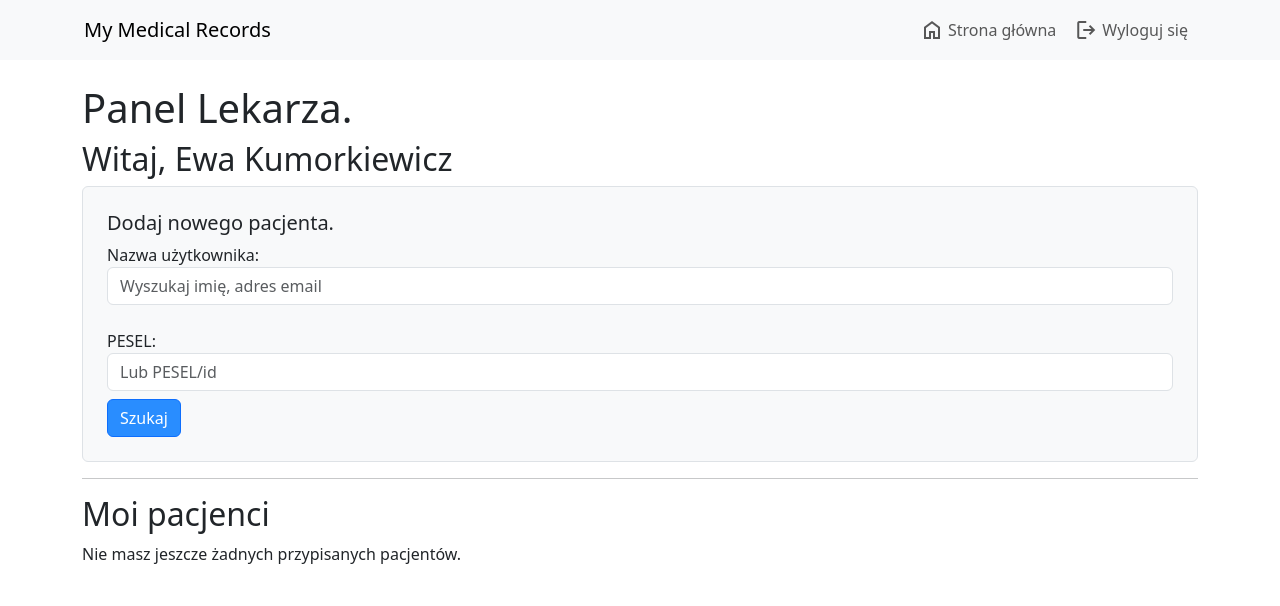
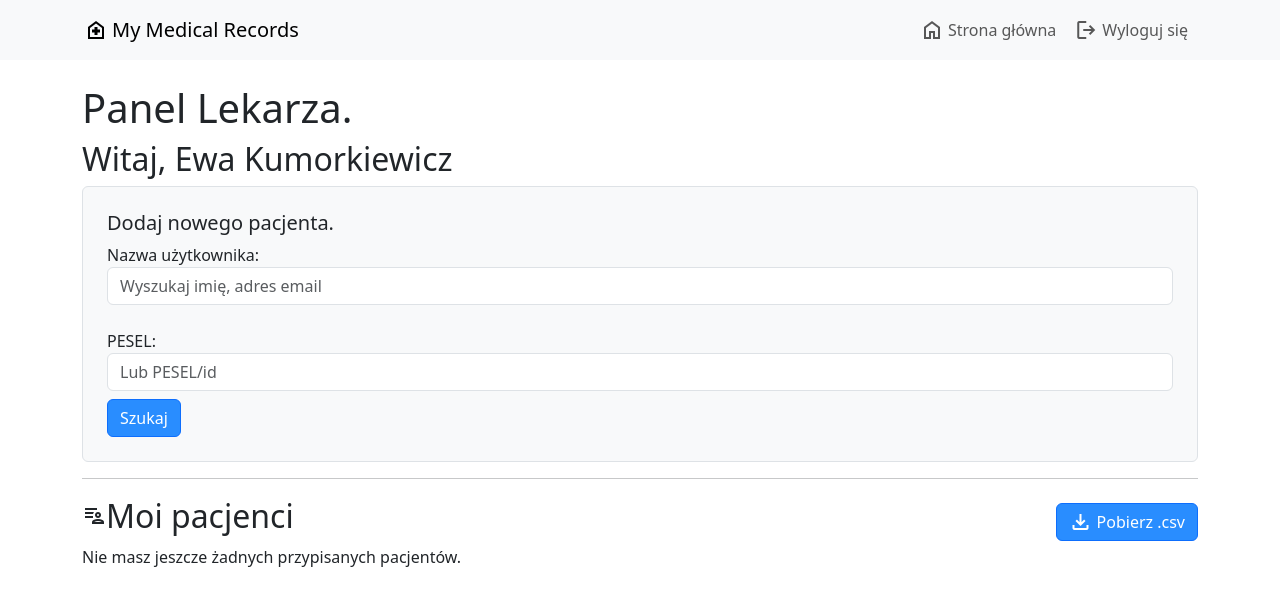
Before and after one commit to EwaKumorkiewicz/medical_records_app, a Django app: page /myapp/home/ in a window 1280 px wide. Shown: the top 606 px of the page. Run offline with Django 5.2, Linux system fonts and the light colour scheme; a user stored in the database is signed in; data comes from the database, SQL or seed files in the repository; both versions use the stored data as it was after the commit; some libraries are stand-ins or nearby versions.

Commit message:
generacja csv

```diff
--- a/myapp/templates/base.html
+++ b/myapp/templates/base.html
@@ -51,7 +51,7 @@
     <!-- Header / Navigation -->
     <nav class="navbar navbar-expand-lg navbar-light bg-light mb-4">
         <div class="container">
-            <h4 class="navbar-brand" style="padding: 2px; margin: 0; border: none;">My Medical Records</h4>
+            <h4 class="navbar-brand d-flex align-items-center gap-1" style="padding: 2px; margin: 0; border: none;"><span class = 'material-symbols-outlined'>home_health</span>My Medical Records</h4>
             <div class="collapse navbar-collapse">
                 <ul class="navbar-nav ms-auto">
                     {% if user.is_authenticated %}
--- a/myapp/templates/home_doctor_template.html
+++ b/myapp/templates/home_doctor_template.html
@@ -84,7 +84,20 @@ document.addEventListener("DOMContentLoaded", function () {  //kontrola wprowadz
 
 <hr>
 
-<h2>Moi pacjenci</h2>
+
+
+<div class="tab-header" style="display: flex; justify-content: space-between; align-items: center;">
+<!-- lab_results -->
+<h2><span class = "material-symbols-outlined">patient_list</span>Moi pacjenci</h2>
+<!-- add button -> dodaj nowe wyniki/logi -->
+<form method="post" action="{% url 'generate_csv' %}">
+                {% csrf_token %}
+                <button type="submit" class="btn btn-primary mt-2 d-flex align-items-center gap-1" style = "margin: 4px 0">
+                    <span class="material-symbols-outlined">
+                        download</span>
+                    <span>Pobierz .csv</span></button></form>
+</div>
+
 {% if assigned_patients %}
     <table border="1" cellspacing="0" cellpadding="8" class = 'table table-hover'>
     <thead>
--- a/myapp/urls.py
+++ b/myapp/urls.py
@@ -25,6 +25,7 @@ urlpatterns = [
     path('wizyta/<int:pk>/edit/', views.edit_wizyta, name='edit_wizyta'),
     path('badanie/<int:pk>/delete/', views.delete_badanie, name='delete_badanie'),
     path('generate_report/', views.generate_report, name='generate_report'),
+    path('generate-csv/', views.generate_csv, name='generate_csv'),
 
 
 ]
--- a/myapp/views.py
+++ b/myapp/views.py
@@ -334,7 +334,7 @@ def delete_wizyta(request, pk):
 def edit_wizyta(request, pk):
     wizyta = get_object_or_404(Wizyty, id=pk)
     if request.method == 'POST':
-        form = WizytaForm(request.POST, instance=wizyta)
+        form = WizytaForm(request.POST, request.FILES, instance=wizyta)
         if form.is_valid():
             form.save()
             return redirect('profil_pacjenta', wizyta.patient.id)
@@ -402,3 +402,21 @@ def generate_report(request):
         return response
 
     return JsonResponse({'error': 'Invalid request'}, status=400)
+
+
+#generacja CSV listy pacjentów danego lekarza
+
+import csv
+
+def generate_csv(request):
+    response = HttpResponse(content_type='text/csv')
+    response['Content-Disposition'] = 'attachment; filename="pacjenci.csv"'
+
+    writer = csv.writer(response)
+    writer.writerow(['Imie i Nazwisko', 'PESEL', 'Data urodzenia'])
+
+    pacjenci = CustomUser.objects.filter(assigned_doctor=request.user).order_by('username')
+    for pacjent in pacjenci:
+        writer.writerow([pacjent.username, pacjent.pesel, pacjent.date_of_birth])
+
+    return response
```
Also changed, not shown: myapp/templates/home_patient_template.html (+5 -5 lines), myapp/templates/profil_pacjenta_template.html (+6 -6 lines), db.sqlite3, media/wizyty_photos/Zrzut_ekranu_2025-03-11_190246.png (added), media/wizyty_photos/Zrzut_ekranu_2025-04-21_212619.png (added).
